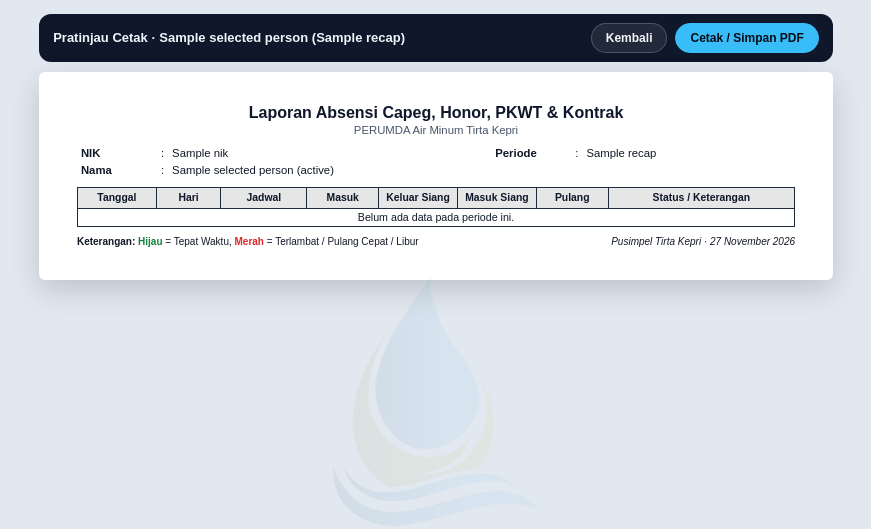
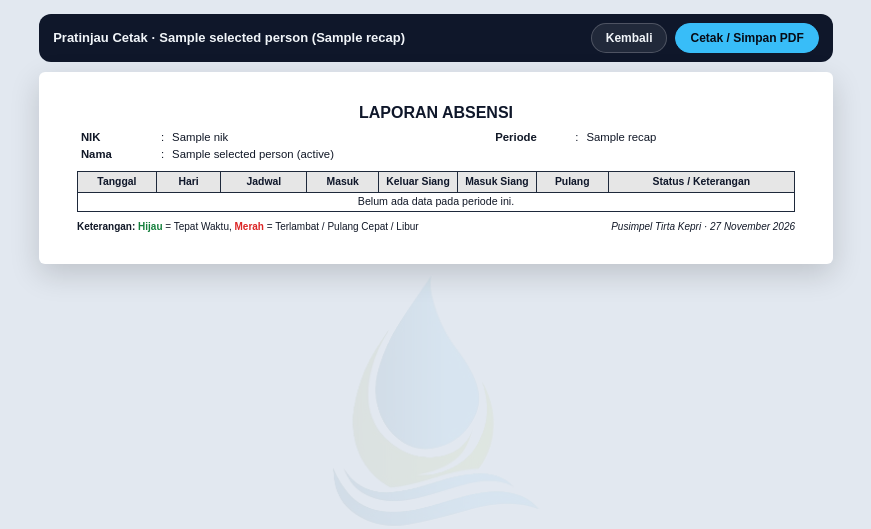
Before and after one commit to ramandaputra/TirtafieldDS, a Laravel app: template resources/views/recap/cetak.blade.php in a window 1280 px wide. Shown: the top 529 px of the page, without its empty margins (204-1075 px from the left). Run offline with Laravel 12, Linux system fonts and the light colour scheme; the template is opened without the code that fills it: most values are stand-ins (such as "Sample title", 1, 10 or a date in 2020); data that the repository does not hold is empty.

Commit message:
Simplify PDF header: fixed title to LAPORAN ABSENSI and removed subtitle

```diff
--- a/resources/views/recap/cetak.blade.php
+++ b/resources/views/recap/cetak.blade.php
@@ -212,7 +212,7 @@
             Pratinjau Cetak · {{ $person['name'] ?? '-' }} ({{ $recap['period_label'] ?? '' }})
         </div>
         <div class="actions">
-            <a href="{{ route($category === \App\Services\AttendanceRecapService::CATEGORY_PEGAWAI ? 'rekap.pegawai' : 'rekap.non-tetap', ['nik' => $person['nik'] ?? '', 'bulan' => $recap['bulan'], 'tahun' => $recap['tahun'], 'sub_status' => $recap['sub_status'] ?? '']) }}"
+            <a href="{{ route($category === \App\Services\AttendanceRecapService::CATEGORY_PEGAWAI ? 'rekap.pegawai' : 'rekap.non-tetap', ['nik' => $person['nik'] ?? '', 'bulan' => $recap['bulan'], 'tahun' => $recap['tahun']]) }}"
                class="btn-toolbar">
                 Kembali
             </a>
@@ -229,10 +229,7 @@
 
         <div class="sheet-content">
             <div class="doc-header">
-                <h1 class="doc-title">
-                    {{ $category === \App\Services\AttendanceRecapService::CATEGORY_PEGAWAI ? 'Laporan Absensi Pegawai' : 'Laporan Absensi Capeg, Honor, PKWT & Kontrak' }}
-                </h1>
-                <p class="doc-subtitle">PERUMDA Air Minum Tirta Kepri</p>
+                <h1 class="doc-title">LAPORAN ABSENSI</h1>
             </div>
 
             @if ($person)
```
